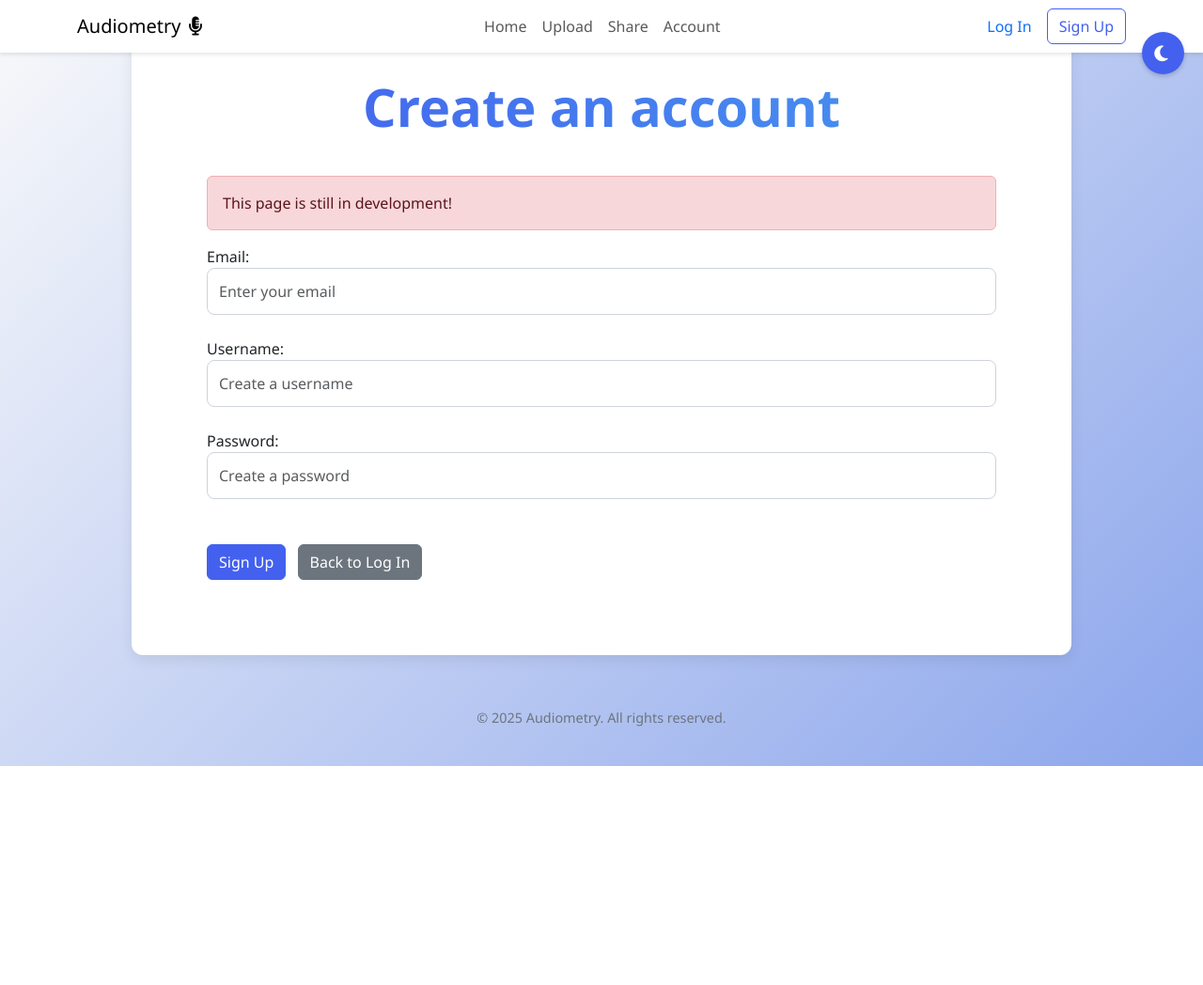
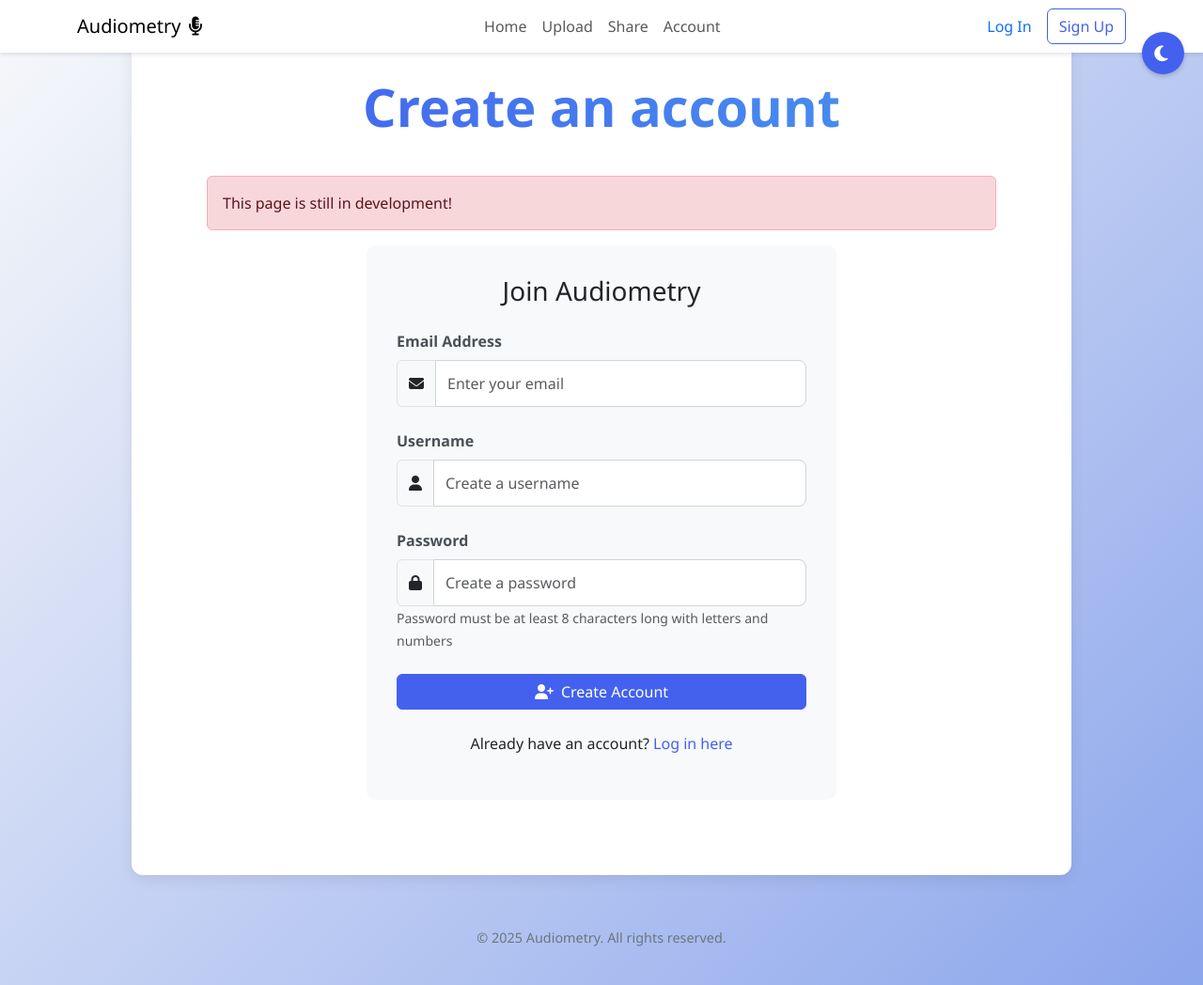
Before and after one commit to qwertytops/AudioAnalyser, a Python web app: template app/templates/signUp.html in a window 1280 px wide. Shown: the whole page at 94% size. Before the commit the page ends 815 px from the top, so only its background shows below. Run offline with Jinja, Linux system fonts and the light colour scheme; the template is opened without the code that fills it, so the values that code supplies are empty.

Commit message:
Sign up page now redirect to the previous page the user is on

```diff
--- a/app/static/scripts/signUp.js
+++ b/app/static/scripts/signUp.js
@@ -14,7 +14,29 @@ function submitSignUp() {
         email: email
     };
 
+
     localStorage.setItem(email, JSON.stringify(userData));
-    alert("Sign up successful! Redirecting to log in page...");
-    window.location.href = "/";
+    alert("Sign up successful! Redirecting...");
+
+    // Get the redirect URL from query parameters
+    const urlParams = new URLSearchParams(window.location.search);
+    const redirectUrl = urlParams.get('redirect');
+
+    // Default to the referring page if no redirect parameter, and home page as a fallback
+    const destinationUrl = redirectUrl || document.referrer || "/";
+
+    // Redirect the user
+    window.location.href = destinationUrl;
 }
+
+// On page load, store the referring page in a hidden input
+document.addEventListener('DOMContentLoaded', function() {
+    // Create a hidden input to store the referring page if it doesn't exist
+    if (!document.getElementById('referrerPage')) {
+        const referrerInput = document.createElement('input');
+        referrerInput.type = 'hidden';
+        referrerInput.id = 'referrerPage';
+        referrerInput.value = document.referrer || "/";
+        document.getElementById('signUpForm').appendChild(referrerInput);
+    }
+});
--- a/app/templates/navView.html
+++ b/app/templates/navView.html
@@ -28,9 +28,8 @@
                 </li>
             </ul>
             <div class="d-flex align-items-center" id="right">
-                <a href="/" class="text-decoration-none">Log In</a>
-
-                <a href="/signUp" class="btn btn-outline-primary">Sign Up</a>
+                <a href="/" class="text-decoration-none" id="loginLink">Log In</a>
+                <a href="/signUp" class="btn btn-outline-primary" id="signUpLink">Sign Up</a>
             </div>
 
             <!-- Dark Mode Toggle Button -->
@@ -46,11 +45,15 @@
 </nav>
 <script>
     // Get the current page URL
-    const currentPage = encodeURIComponent(window.location.href);
+    const currentPage = window.location.pathname;
 
-    // Update the login and signup links to include it as a query parameter
-    document.getElementById('loginLink').href = `login.html?redirect=${currentPage}`;
-    document.getElementById('signUpLink').href = `signUp.html?redirect=${currentPage}`;
+    // Update the signup link to include redirect info if we're not already on the signup page
+    if (currentPage !== '/signUp') {
+        const signUpLink = document.getElementById('signUpLink');
+        if (signUpLink) {
+            signUpLink.href = `/signUp?redirect=${encodeURIComponent(currentPage)}`;
+        }
+    }
 
     // Apply saved theme on page load
     document.addEventListener('DOMContentLoaded', function() {
--- a/app/templates/signUp.html
+++ b/app/templates/signUp.html
@@ -3,8 +3,6 @@
 <link rel="stylesheet" href="{{ url_for('static', filename='css/introductoryView.css') }}">
 {% endblock %}
 {% block content %}
-
-
 
 <div class="container app-container">
     <div class="app-header">
@@ -13,22 +11,39 @@
     <div class="alert alert-danger" role="alert">
         This page is still in development!
     </div>
-    <div class="form-group">
-        <label for="signUpEmail">Email:</label>
-        <input type="email" id="signUpEmail" class="form-control" placeholder="Enter your email"><br>
-
-        <label for="signUpUsername">Username:</label>
-        <input type="text" id="signUpUsername" class="form-control" placeholder="Create a username"><br>
-
-        <label for="signUpPassword">Password:</label>
-        <input type="password" id="signUpPassword" class="form-control" placeholder="Create a password"><br>
+    <div id="signUpForm" class="auth-form" style="display: block;">
+        <h3 class="text-center mb-4">Join Audiometry</h3>
+        <div class="form-group">
+            <label for="signUpEmail" class="form-label">Email Address</label>
+            <div class="input-group">
+                <span class="input-group-text"><i class="fas fa-envelope"></i></span>
+                <input type="email" name="email" id="signUpEmail" class="form-control" placeholder="Enter your email">
+            </div>
+        </div>
+        <div class="form-group">
+            <label for="signUpUsername" class="form-label">Username</label>
+            <div class="input-group">
+                <span class="input-group-text"><i class="fas fa-user"></i></span>
+                <input type="text" name="username" id="signUpUsername" class="form-control" placeholder="Create a username">
+            </div>
+        </div>
+        <div class="form-group">
+            <label for="signUpPassword" class="form-label">Password</label>
+            <div class="input-group">
+                <span class="input-group-text"><i class="fas fa-lock"></i></span>
+                <input type="password" name="password" id="signUpPassword" class="form-control" placeholder="Create a password">
+            </div>
+            <small class="form-text text-muted">Password must be at least 8 characters long with letters and numbers</small>
+        </div>
+        <button onclick="submitSignUp()" class="btn btn-primary w-100">
+            <i class="fas fa-user-plus me-2"></i>Create Account
+        </button>
+        <div class="form-footer">
+            <p>Already have an account? <a href="/">Log in here</a></p>
+        </div>
     </div>
-
-    <button onclick="submitSignUp()" class="btn btn-primary">Sign Up</button>
-    <a href="/" class="btn btn-secondary ms-2">Back to Log In</a>
 </div>
 
 
 <script src="{{ url_for('static', filename='scripts/signUp.js') }}"></script>
-
 {% endblock %}
```
